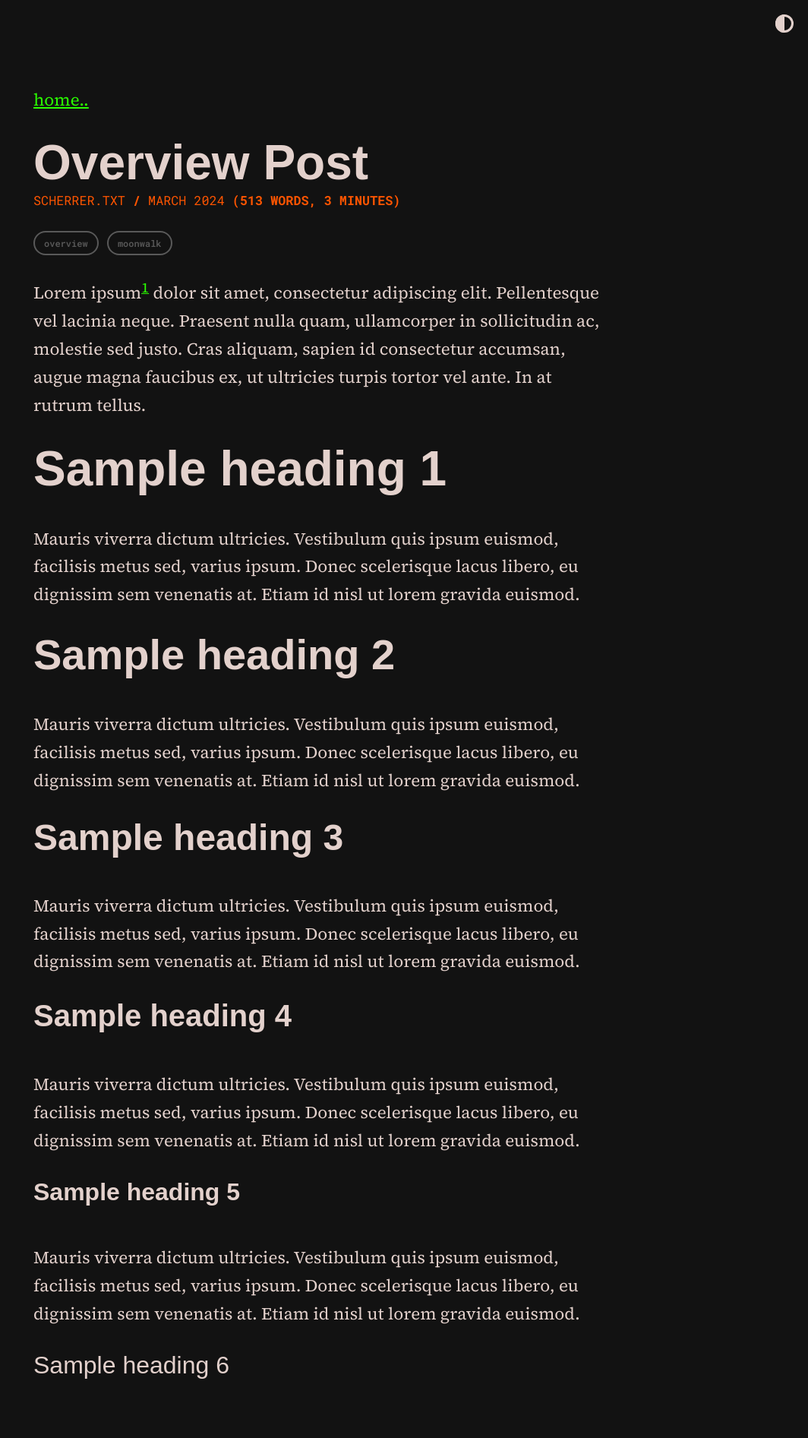
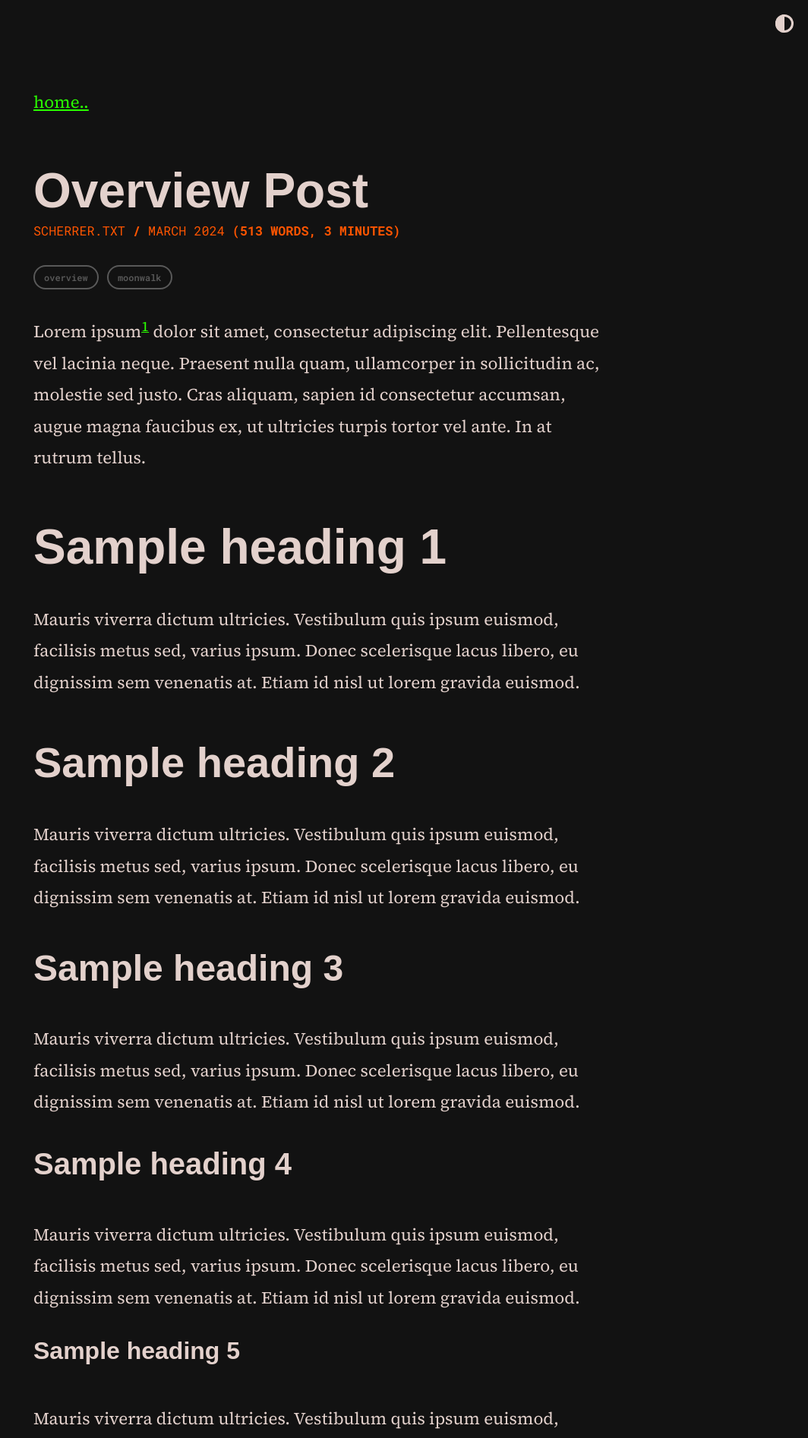
Before and after one commit to scherrer-txt/bts, a Jekyll site: the page built from _posts/2024-03-21-overview-post.md, in a window 1280 px wide. Shown: the top 1893 px of the page at 76% size, without its empty margins (216-1280 px from the left). Built offline with Jekyll 4.4.1, drawn with Linux system fonts in a browser that asks for light colours; some web fonts are replaced.

Commit message:
Update moonwalk.scss

```diff
--- a/_sass/moonwalk.scss
+++ b/_sass/moonwalk.scss
@@ -9,7 +9,7 @@ html { height: 100%;
 body {
   font-family: "Source Serif 4", serif;
   font-size: 1.4rem;
-  line-height: 2.3rem;
+  line-height: 2.6rem;
   min-height: 100%;
   margin-top: 1.5rem;
 }
@@ -26,7 +26,7 @@ pre, code {
   font-size: 4rem;
   font-weight: 700;
   line-height: 4rem;
-  margin-top: 2rem;
+  margin-top: 4rem;
 }
 
   h2 {
@@ -34,7 +34,7 @@ pre, code {
   font-size: 3.5rem;
   font-weight: 700;
   line-height: 3.5rem;
-  margin-top: 2rem;
+  margin-top: 3.5rem;
 }
 
   h3 {
@@ -42,7 +42,7 @@ pre, code {
   font-size: 3rem;
   font-weight: 600;
   line-height: 3rem;
-  margin-top: 2rem;
+  margin-top: 3rem;
 }
 
   h4 {
@@ -50,7 +50,7 @@ pre, code {
   font-size: 2.5rem;
   font-weight: 600;
   line-height: 2.5rem;
-  margin-top: 2rem;
+  margin-top: 2.5rem;
 }
 
   h5 {
```
